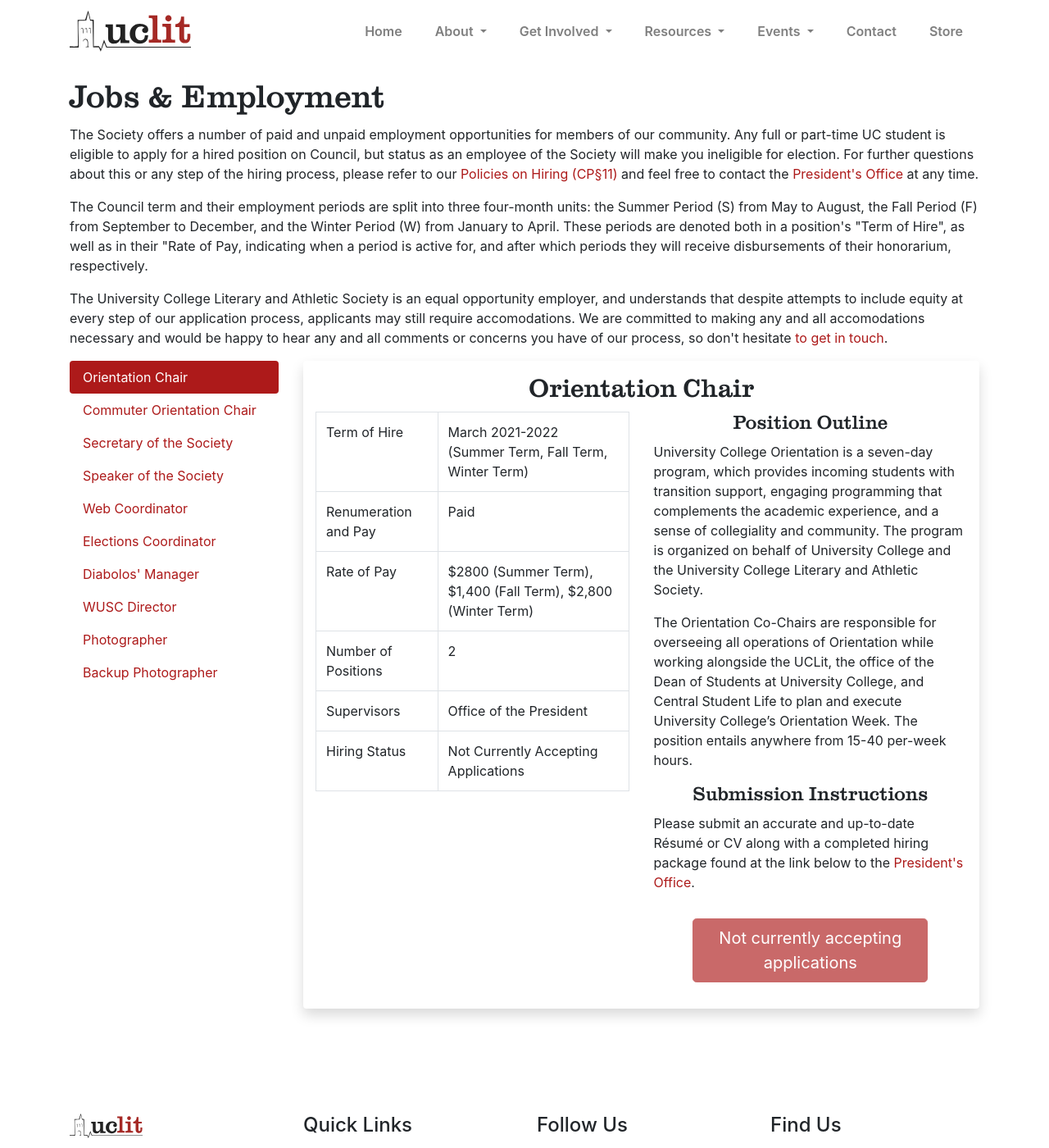
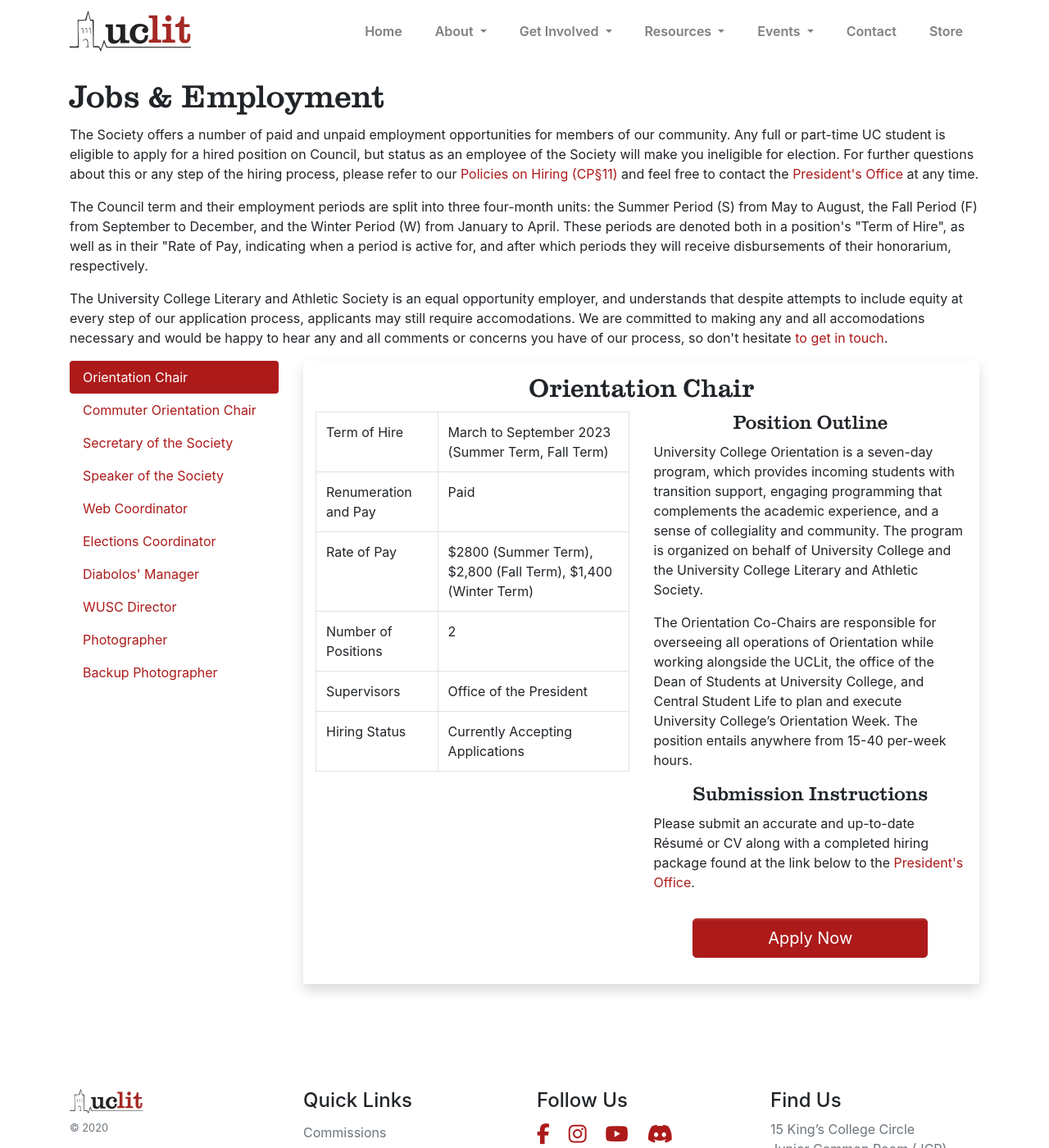
Before and after one commit to uclit-webmaster/uclit-site, a Jekyll site: the page built from get-involved/jobs-and-employment.html, in a window 1280 px wide and 1400 px high. Shown: the whole window at 82% size. Built offline with Jekyll 4.4.1, drawn with Linux system fonts in a browser that asks for light colours; nearby versions of some CDN libraries.

```diff
--- a/_data/jobs-employment.yml
+++ b/_data/jobs-employment.yml
@@ -41,23 +41,23 @@ jobs:
       University College Orientation is a seven-day program, which provides incoming students with transition support, engaging programming that complements the academic experience, and a sense of collegiality and community. The program is organized on behalf of University College and the University College Literary and Athletic Society.
 
       <p>The Orientation Co-Chairs are responsible for overseeing all operations of Orientation while working alongside the UCLit, the office of the Dean of Students at University College, and Central Student Life to plan and execute University College’s Orientation Week. The position entails anywhere from 15-40 per-week hours.</p>
-    application-link: https://bit.ly/orientationcochair22
-    currently-accepting: false
+    application-link: https://bit.ly/orientationcochair2023
+    currently-accepting: true
     application-instructions: |
       Please submit an accurate and up-to-date Résumé or CV along with a completed hiring package found at the link below to the <a href="mailto:president@uclit.ca">President's Office</a>.
     table-data: # new lines are preserved, no need for <p> tags!
       - left: Term of Hire
-        right: March 2021-2022 (Summer Term, Fall Term, Winter Term)
+        right: March to September 2023 (Summer Term, Fall Term)
       - left: Renumeration and Pay
         right: Paid
       - left: Rate of Pay
-        right: $2800 (Summer Term), $1,400 (Fall Term), $2,800 (Winter Term)
+        right: $2800 (Summer Term), $2,800 (Fall Term), $1,400 (Winter Term)
       - left: Number of Positions
         right: 2
       - left: Supervisors
         right: Office of the President
       - left: Hiring Status
-        right: Not Currently Accepting Applications
+        right: Currently Accepting Applications
 
   - title: Commuter Orientation Chair
     position-outline: |
```
